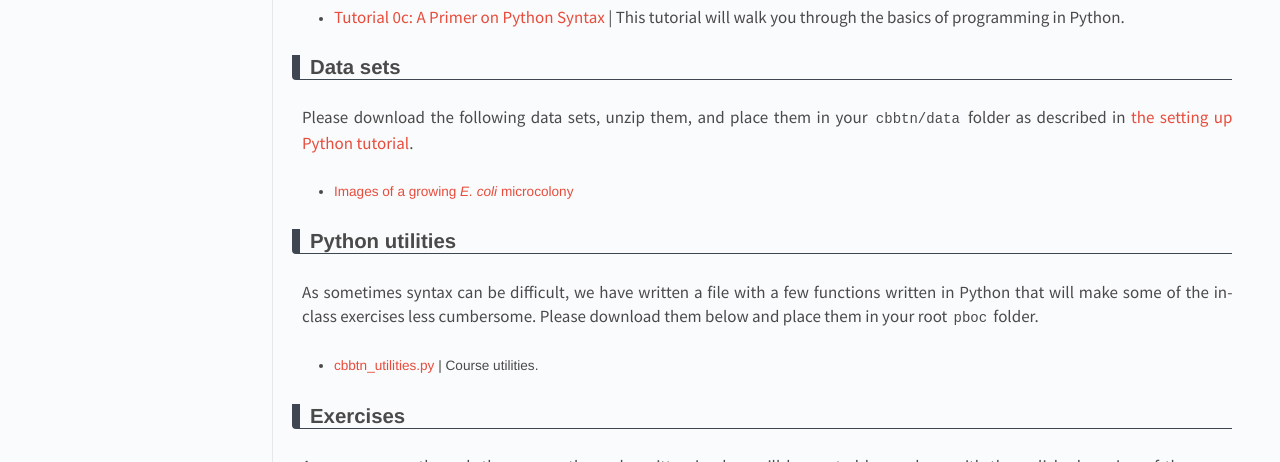
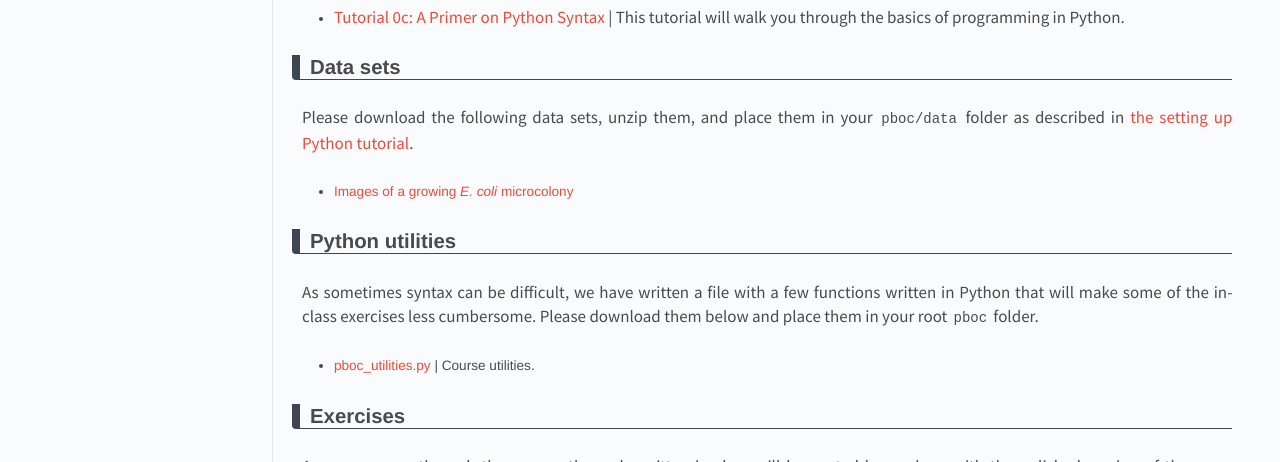
Before and after one commit to RPGroup-PBoC/ncbs_pboc, a Jekyll site: the page built from _posts/2017-01-25-code.md, in a window 1280 px wide. Shown: the part 503-965 px from the top of the page. Built offline with Jekyll 4.4.1, drawn with Linux system fonts in a browser that asks for light colours.

Commit message:
further changes to get website in shape

```diff
--- a/_config.yml
+++ b/_config.yml
@@ -1,3 +1,3 @@
-name: Cell Biology by the Numbers
+name: Physical Biology of the Cell
 rouge: true
 baseurl: /
--- a/_layouts/default.html
+++ b/_layouts/default.html
@@ -41,7 +41,7 @@
         <div class="footer">
           <span id="footer-links">
             <a href="http://www.rpgroup.caltech.edu" class="footer-link">Phillips Lab</a> <span class="separator">&bull;</span>
-            <a href="http://www.github.com/rpgroup-pboc/be262" class="footer-link">GitHub Repo</a>
+            <a href="http://www.github.com/rpgroup-pboc/ncbs_pboc" class="footer-link">GitHub Repo</a>
             <br /><br />
             <a href="http://www.caltech.edu"><img src="{{ site.baseurl }}/images/Caltech_LOGO-BLACK-RGB.png" style="max-height: 40px; max-width: 50%; align: center;"></a>
           </span>
--- a/_posts/2017-01-25-code.md
+++ b/_posts/2017-01-25-code.md
@@ -19,7 +19,7 @@ progresses, these materials will be posted below. **Note:** *In some browsers (F
 
 
 ## Data sets
-Please download the following data sets, unzip them, and place them in your `cbbtn/data` folder as described in [the setting up Python tutorial]({{ site.baseurl}}/code/t0a_setting_up_python.html).
+Please download the following data sets, unzip them, and place them in your `pboc/data` folder as described in [the setting up Python tutorial]({{ site.baseurl}}/code/t0a_setting_up_python.html).
 
 * [Images of a growing *E. coli* microcolony](http://www.rpdata.caltech.edu/courses/course_data/ecoli_growth.zip)
 
@@ -27,7 +27,7 @@ Please download the following data sets, unzip them, and place them in your `cbb
 ## Python utilities
 As sometimes syntax can be difficult, we have written a file with a few functions written in Python that will make some of the in-class exercises less cumbersome. Please download them below and place them in your root `pboc` folder.
 
-* [cbbtn_utilities.py]({{ site.baseurl}}/code/cbbtn_utilities.py) \| Course utilities.
+* [pboc_utilities.py]({{ site.baseurl}}/code/pboc_utilities.py) \| Course utilities.
 
 
 
```
Also changed, not shown: _posts/2017-01-31-about.md (+1 -1 lines), code/pboc_utilities.py (renamed from code/cbbtn_utilities.py).
